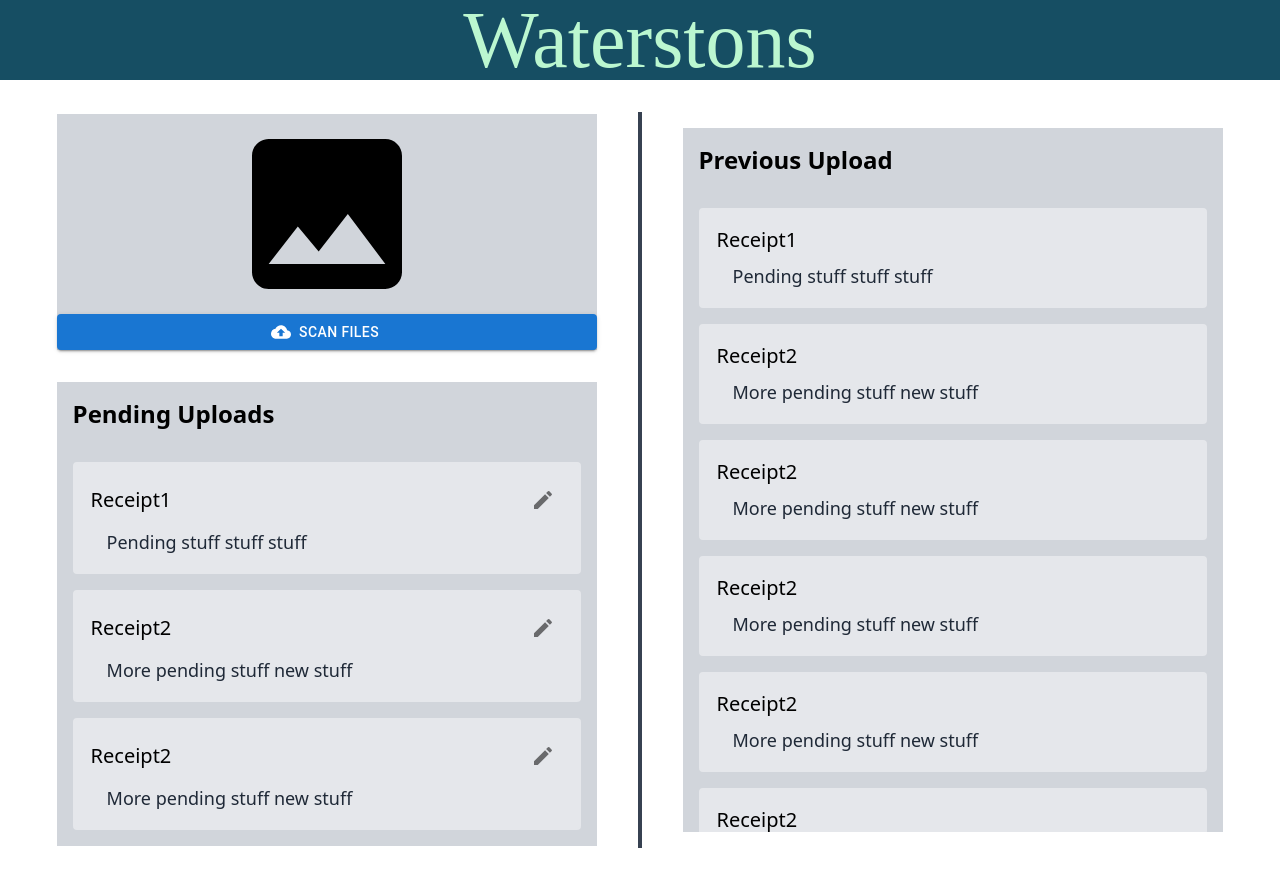
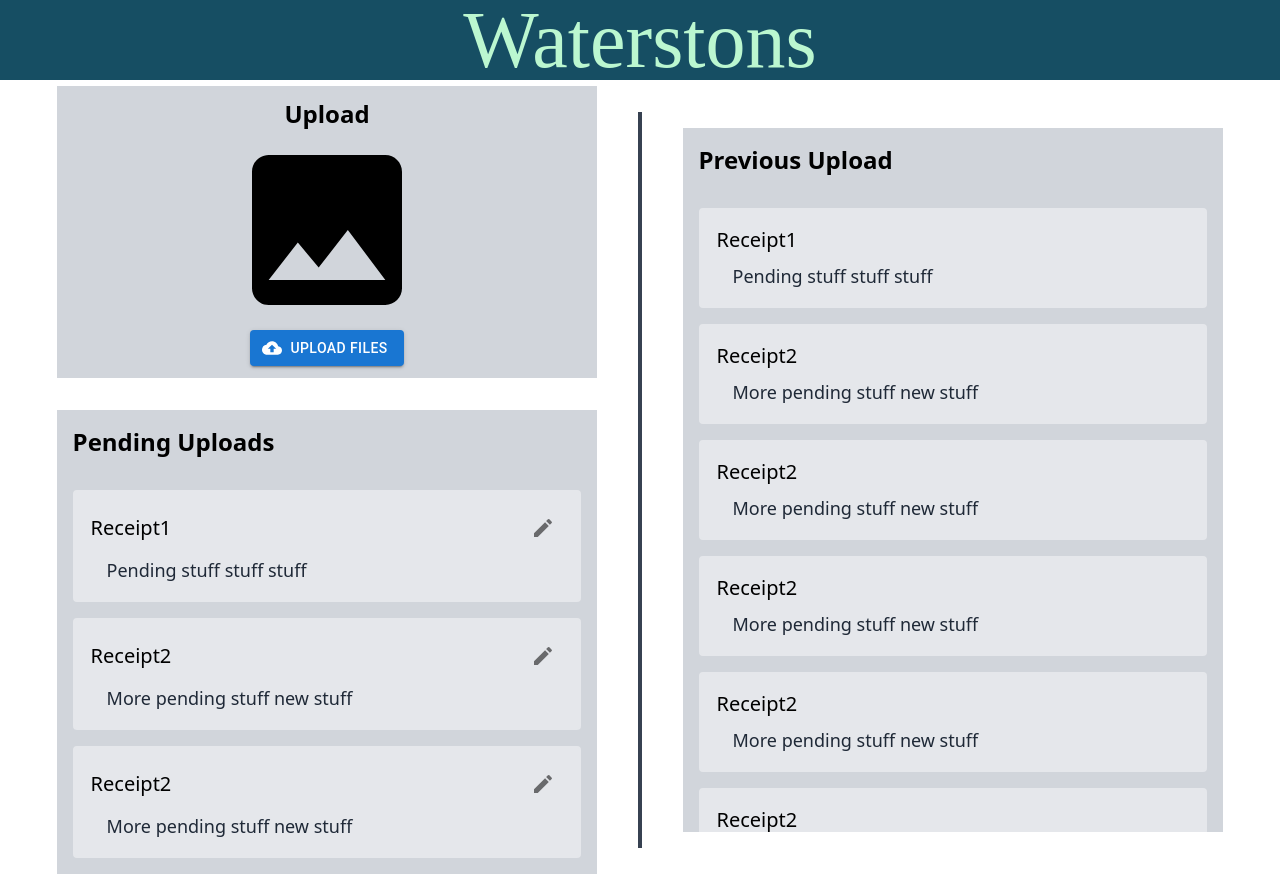
Before and after one commit to COMP2281/software-engineering-group24-25-22, a React (Vite) app in the folder frontend/: page / in a window 1280 px wide. Built offline with nearby package versions, Linux system fonts and the light colour scheme.

Commit message:
improve the upload and config the hash navigation

```diff
--- a/frontend/src/App.tsx
+++ b/frontend/src/App.tsx
@@ -1,15 +1,41 @@
-import React from 'react';
+import React, { useState, useEffect } from "react";
+
 import { UploadConfiguration } from './pages/upload_configuration';
+import { DashBoard } from './pages/dashboard'
 import { Header } from './component/header';
 
 const App: React.FC = () => {
+  const [hash, setHash] = useState(window.location.hash)
+
+  useEffect(() => {
+    const handleHashChange = () => {
+      setHash(window.location.hash)
+    }
+    window.addEventListener("hashchange", handleHashChange);
+
+    return() => {
+      window.removeEventListener("hashchange", handleHashChange)
+    }
+  })
+
+  const renderPage = () => {
+    switch (hash){
+      case "#upload":
+        return <UploadConfiguration />
+      case "#dashboard":
+        return <DashBoard />
+      default:
+        return <UploadConfiguration />
+    }
+  }
+
   return (
     <div className="h-screen flex flex-col">
         <Header />
 
 
       <div className="h-[70%] ">
-        <UploadConfiguration />
+        {renderPage()}
       </div>
     </div>
   );
--- a/frontend/src/component/buttons/upload_button.tsx
+++ b/frontend/src/component/buttons/upload_button.tsx
@@ -23,7 +23,7 @@
             tabIndex={-1}
             startIcon={<CloudUploadIcon />}
         >
-            Scan Files
+            Upload Files
             <VisuallyHiddenInput
                 type="file"
                 onChange={(event: React.ChangeEvent<HTMLInputElement>) => console.log(event.target.files)}
--- a/frontend/src/component/field.tsx
+++ b/frontend/src/component/field.tsx
@@ -2,6 +2,8 @@
 
 export function Field() {
     return (
-        <div> </div>
+        <div>
+
+        </div>
     );
 }
--- a/frontend/src/component/image_upload.tsx
+++ b/frontend/src/component/image_upload.tsx
@@ -1,17 +1,21 @@
 import React from 'react'
+
 import { UploadButton } from '../component/buttons/upload_button.tsx'
-
 import ImageIcon from '@mui/icons-material/Image';
 
 export function ImageUpload() {
     return (
         <div className='bg-gray-300 w-fill'>
-            <div className='flex flex-col'>
-                <div className='h-[80%] w-fill flex justify-center items-center'>
-                    <ImageIcon style={{ fontSize: '200px' }} /> {/* Custom size */}
+            <div className='flex flex-col justify-center items-center p-3'>
+                <div className='justify-center items-center text-2xl font-bold'>
+                    Upload
                 </div>
-
-                <UploadButton/>
+                <div className='h-[80%] w-fill'>
+                    <ImageIcon style={{ fontSize: '200px' }} />
+                </div>
+                <div className="w-fill">
+                    <UploadButton/>
+                </div>
             </div>
         </div>
     );
--- a/frontend/src/pages/dashboard.tsx
+++ b/frontend/src/pages/dashboard.tsx
@@ -1,7 +1,12 @@
 import React from 'react'
+
+import { Field } from '../component/field'
 
 export function DashBoard() {
     return (
-        <div> </div>
+        <div>
+            Testing
+            <Field />
+        </div>
     );
 }
```
